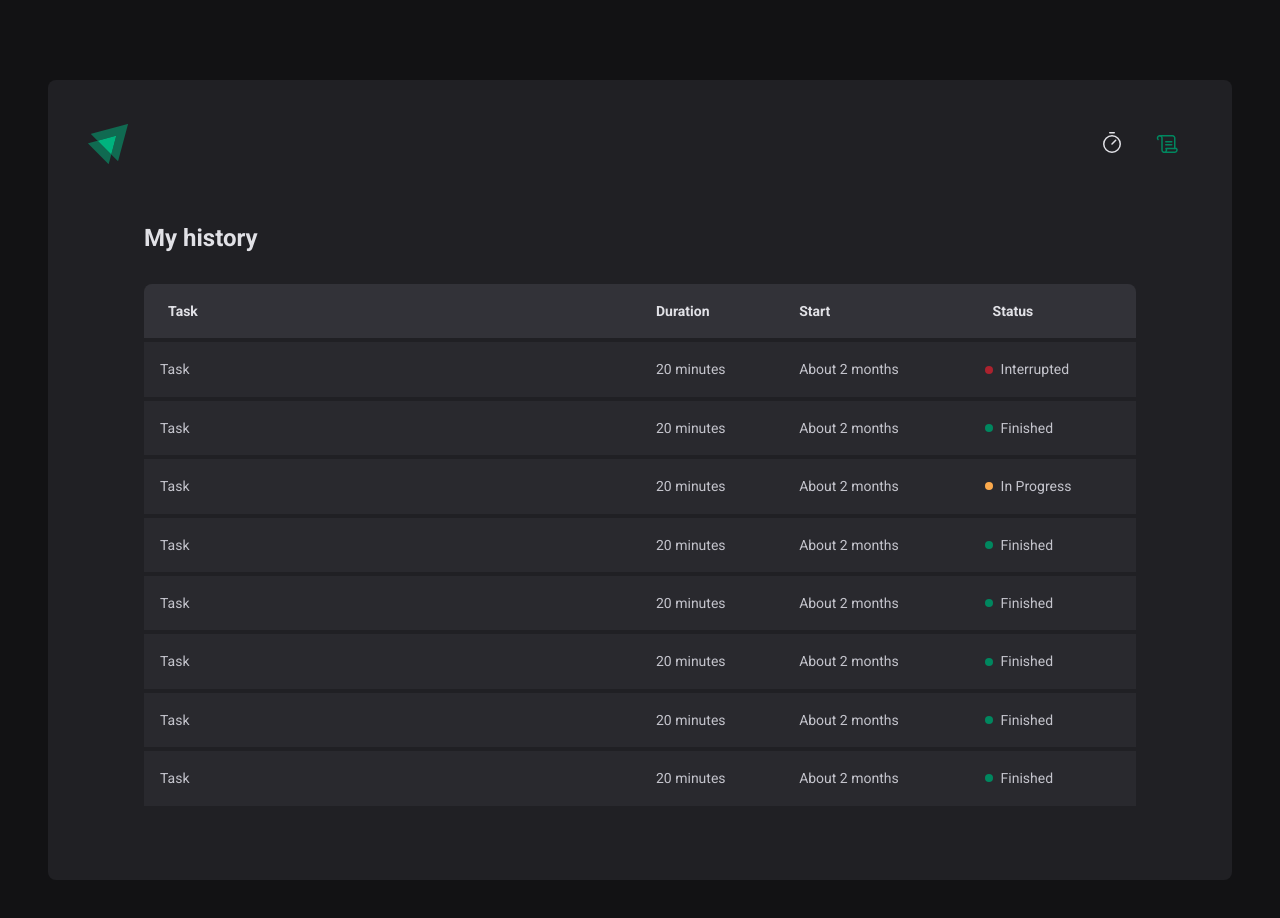
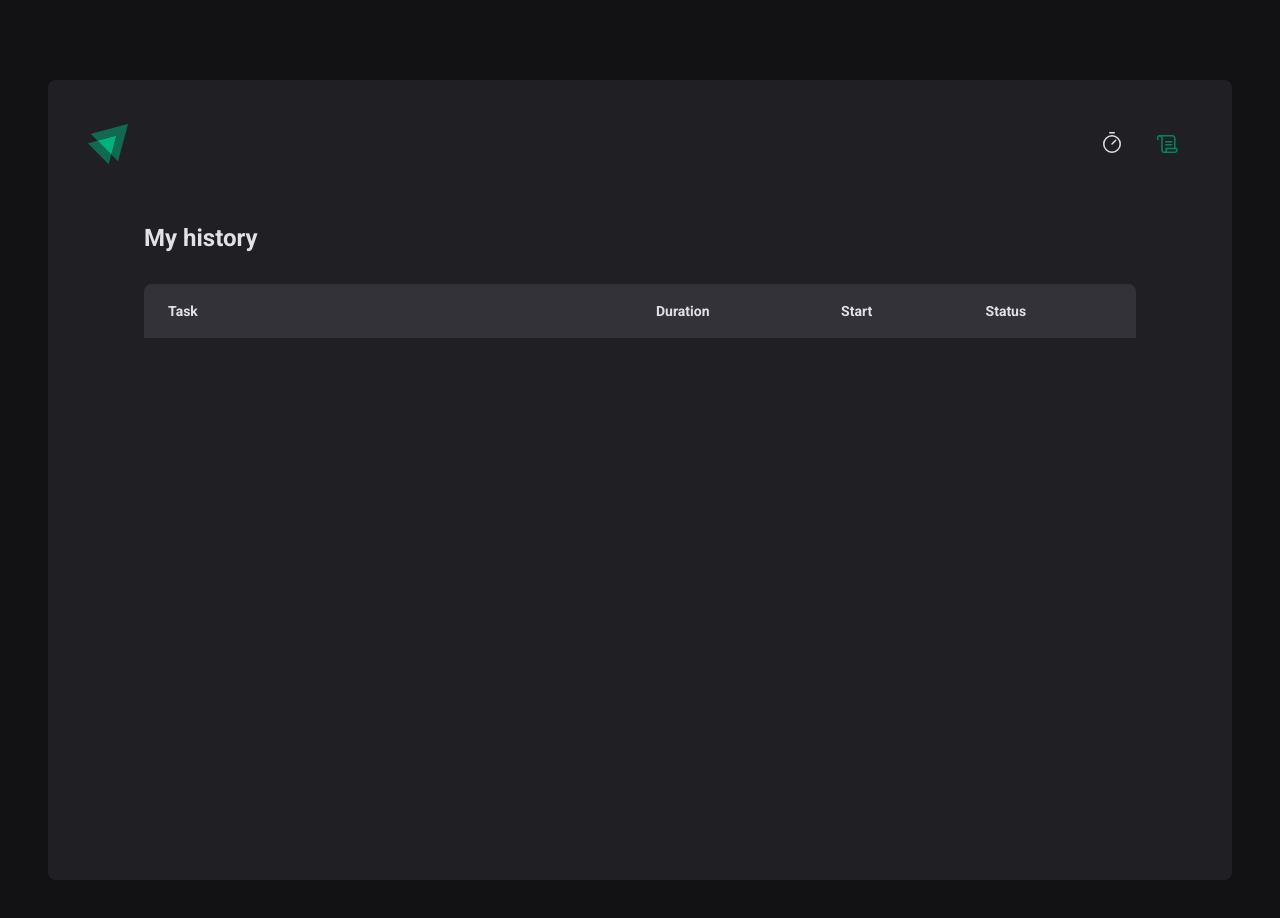
Before and after one commit to davidrock/react-ignite-timer, a React (Vite) app: page /history in a window 1280 px wide. Shown: the top 918 px of the page. Built offline with nearby package versions, Linux system fonts and the light colour scheme.

Commit message:
create CyclesContext and refactor the related code

```diff
--- a/src/App.tsx
+++ b/src/App.tsx
@@ -3,12 +3,15 @@
 import { defaultTheme } from './styles/themes/default'
 import Router from './Router'
 import { BrowserRouter } from 'react-router-dom'
+import { CyclesContextProvider } from './contexts/CyclesContext'
 
 function App() {
   return (
     <ThemeProvider theme={defaultTheme}>
       <BrowserRouter>
-        <Router />
+        <CyclesContextProvider>
+          <Router />
+        </CyclesContextProvider>
       </BrowserRouter>
       <GlobalStyle />
     </ThemeProvider>
--- /dev/null
+++ b/src/contexts/CyclesContext.tsx
@@ -0,0 +1,100 @@
+import { createContext, ReactNode, useState } from 'react'
+
+interface Cycle {
+  id: string
+  task: string
+  minutesAmount: number
+  startDate: Date
+  interruptedDate?: Date
+  finishedDate?: Date
+}
+
+interface CreateCycleData {
+  task: string
+  minutesAmount: number
+}
+
+interface CyclesContextType {
+  cycles: Cycle[]
+  activeCycle: Cycle | undefined
+  activeCycleId: string | null
+  amountSecondsPassed: number
+  markCurrentCycleAsFinished: () => void
+  setSecondsPassed: (seconds: number) => void
+  createNewCycle: (data: CreateCycleData) => void
+  interruptCurrentCycle: () => void
+}
+
+interface CyclesContextProviderProps {
+  children: ReactNode
+}
+
+export const CyclesContext = createContext({} as CyclesContextType)
+
+export function CyclesContextProvider({
+  children,
+}: CyclesContextProviderProps) {
+  const [cycles, setCycles] = useState<Cycle[]>([])
+  const [activeCycleId, setActiveCycleId] = useState<string | null>(null)
+  const [amountSecondsPassed, setAmountSecondsPassed] = useState(0)
+  const activeCycle = cycles.find((c) => c.id === activeCycleId)
+
+  function setSecondsPassed(seconds: number) {
+    setAmountSecondsPassed(seconds)
+  }
+
+  function markCurrentCycleAsFinished() {
+    setCycles((state) =>
+      state.map((cycle) => {
+        if (cycle.id === activeCycleId) {
+          return { ...cycle, interruptedDate: new Date() }
+        } else {
+          return cycle
+        }
+      }),
+    )
+  }
+
+  function createNewCycle(data: CreateCycleData) {
+    const id = new Date().getTime().toString()
+    const newCycle: Cycle = {
+      id,
+      task: data.task,
+      minutesAmount: data.minutesAmount,
+      startDate: new Date(),
+    }
+    setCycles((state) => [...state, newCycle])
+    setActiveCycleId(id)
+    setAmountSecondsPassed(0)
+  }
+
+  function interruptCurrentCycle() {
+    setCycles((state) =>
+      state.map((cycle) => {
+        if (cycle.id === activeCycleId) {
+          return { ...cycle, interruptedDate: new Date() }
+        } else {
+          return cycle
+        }
+      }),
+    )
+    setActiveCycleId(null)
+  }
+
+  return (
+    <CyclesContext.Provider
+      value={{
+        cycles,
+        activeCycle,
+        activeCycleId,
+        markCurrentCycleAsFinished,
+        amountSecondsPassed,
+        setSecondsPassed,
+        createNewCycle,
+        interruptCurrentCycle,
+      }}
+    >
+      {children}
+    </CyclesContext.Provider>
+  )
+}
--- a/src/pages/History/index.tsx
+++ b/src/pages/History/index.tsx
@@ -1,7 +1,10 @@
-import React from 'react'
+import React, { useContext } from 'react'
+import { CyclesContext } from '../../contexts/CyclesContext'
 import { HistoryContainer, HistoryList, Status } from './styles'
+import { formatDistanceToNow } from 'date-fns'
 
 export default function History() {
+  const { cycles } = useContext(CyclesContext)
   return (
     <HistoryContainer>
       <h1>My history</h1>
@@ -16,70 +19,30 @@
             </tr>
           </thead>
           <tbody>
-            <tr>
-              <td>Task</td>
-              <td>20 minutes</td>
-              <td>About 2 months</td>
-              <td>
-                <Status statusColor="red">Interrupted</Status>
-              </td>
-            </tr>
-            <tr>
-              <td>Task</td>
-              <td>20 minutes</td>
-              <td>About 2 months</td>
-              <td>
-                <Status statusColor="green">Finished</Status>
-              </td>
-            </tr>
-            <tr>
-              <td>Task</td>
-              <td>20 minutes</td>
-              <td>About 2 months</td>
-              <td>
-                <Status statusColor="yellow">In Progress</Status>
-              </td>
-            </tr>
-            <tr>
-              <td>Task</td>
-              <td>20 minutes</td>
-              <td>About 2 months</td>
-              <td>
-                <Status statusColor="green">Finished</Status>
-              </td>
-            </tr>
-            <tr>
-              <td>Task</td>
-              <td>20 minutes</td>
-              <td>About 2 months</td>
-              <td>
-                <Status statusColor="green">Finished</Status>
-              </td>
-            </tr>
-            <tr>
-              <td>Task</td>
-              <td>20 minutes</td>
-              <td>About 2 months</td>
-              <td>
-                <Status statusColor="green">Finished</Status>
-              </td>
-            </tr>
-            <tr>
-              <td>Task</td>
-              <td>20 minutes</td>
-              <td>About 2 months</td>
-              <td>
-                <Status statusColor="green">Finished</Status>
-              </td>
-            </tr>
-            <tr>
-              <td>Task</td>
-              <td>20 minutes</td>
-              <td>About 2 months</td>
-              <td>
-                <Status statusColor="green">Finished</Status>
-              </td>
-            </tr>
+            {cycles.map((c) => {
+              return (
+                <tr key={c.id}>
+                  <td>{c.task}</td>
+                  <td>{c.minutesAmount} minutes</td>
+                  <td>
+                    {formatDistanceToNow(c.startDate, { addSuffix: true })}
+                  </td>
+                  <td>
+                    {c.finishedDate && (
+                      <Status statusColor="green">Finished</Status>
+                    )}
+
+                    {c.interruptedDate && (
+                      <Status statusColor="red">Interrupted</Status>
+                    )}
+
+                    {!c.interruptedDate && !c.finishedDate && (
+                      <Status statusColor="yellow">In progress</Status>
+                    )}
+                  </td>
+                </tr>
+              )
+            })}
           </tbody>
         </table>
       </HistoryList>
--- a/src/pages/Home/components/Countdown/index.tsx
+++ b/src/pages/Home/components/Countdown/index.tsx
@@ -1,6 +1,6 @@
 import { differenceInSeconds } from 'date-fns'
 import { useContext, useEffect } from 'react'
-import { CyclesContext } from '../..'
+import { CyclesContext } from '../../../../contexts/CyclesContext'
 import { CountdownContainer, Separator } from './styles'
 
 export default function Countdown() {
--- a/src/pages/Home/components/NewCycleForm/index.tsx
+++ b/src/pages/Home/components/NewCycleForm/index.tsx
@@ -1,7 +1,7 @@
 import { useContext } from 'react'
 import { FormContainer, TaskInput, MinutesAmountInput } from './styles'
-import { CyclesContext } from '../..'
 import { useFormContext } from 'react-hook-form'
+import { CyclesContext } from '../../../../contexts/CyclesContext'
 
 export default function NewCycleForm() {
   const { activeCycle } = useContext(CyclesContext)
--- a/src/pages/Home/index.tsx
+++ b/src/pages/Home/index.tsx
@@ -2,7 +2,7 @@
 import { zodResolver } from '@hookform/resolvers/zod'
 import * as zod from 'zod'
 import { FormProvider, useForm } from 'react-hook-form'
-import { createContext, useState } from 'react'
+import { useContext } from 'react'
 import {
   HomeContainer,
   StartCountdownButton,
@@ -10,25 +10,7 @@
 } from './styles'
 import NewCycleForm from './components/NewCycleForm'
 import Countdown from './components/Countdown'
-
-interface Cycle {
-  id: string
-  task: string
-  minutesAmount: number
-  startDate: Date
-  interruptedDate?: Date
-  finishedDate?: Date
-}
-
-interface CyclesContextType {
-  activeCycle: Cycle | undefined
-  activeCycleId: string | null
-  amountSecondsPassed: number
-  markCurrentCycleAsFinished: () => void
-  setSecondsPassed: (seconds: number) => void
-}
-
-export const CyclesContext = createContext({} as CyclesContextType)
+import { CyclesContext } from '../../contexts/CyclesContext'
 
 const newCycleFormValidationSchema = zod.object({
   task: zod.string().min(1, 'Provide a task'),
@@ -41,58 +23,18 @@
 type NewCycleFormData = zod.infer<typeof newCycleFormValidationSchema>
 
 export default function Home() {
-  const [cycles, setCycles] = useState<Cycle[]>([])
-  const [activeCycleId, setActiveCycleId] = useState<string | null>(null)
-  const [amountSecondsPassed, setAmountSecondsPassed] = useState(0)
+  const { activeCycle, createNewCycle, interruptCurrentCycle } =
+    useContext(CyclesContext)
+
   const newCycleForm = useForm<NewCycleFormData>({
     resolver: zodResolver(newCycleFormValidationSchema),
   })
 
   const { handleSubmit, watch, reset } = newCycleForm
 
-  const activeCycle = cycles.find((c) => c.id === activeCycleId)
-
-  function setSecondsPassed(seconds: number) {
-    setAmountSecondsPassed(seconds)
-  }
-
-  function markCurrentCycleAsFinished() {
-    setCycles((state) =>
-      state.map((cycle) => {
-        if (cycle.id === activeCycleId) {
-          return { ...cycle, interruptedDate: new Date() }
-        } else {
-          return cycle
-        }
-      }),
-    )
-  }
-
   function handleCreateNewCycle(data: NewCycleFormData) {
-    const id = new Date().getTime().toString()
-    const newCycle: Cycle = {
-      id,
-      task: data.task,
-      minutesAmount: data.minutesAmount,
-      startDate: new Date(),
-    }
-    setCycles((state) => [...state, newCycle])
-    setActiveCycleId(id)
-    setAmountSecondsPassed(0)
+    createNewCycle(data)
     reset()
-  }
-
-  function handleStopCountdownCycle() {
-    setCycles((state) =>
-      state.map((cycle) => {
-        if (cycle.id === activeCycleId) {
-          return { ...cycle, interruptedDate: new Date() }
-        } else {
-          return cycle
-        }
-      }),
-    )
-    setActiveCycleId(null)
   }
 
   const task = watch('task')
@@ -101,25 +43,13 @@
   return (
     <HomeContainer>
       <form onSubmit={handleSubmit(handleCreateNewCycle)} action="">
-        <CyclesContext.Provider
-          value={{
-            activeCycle,
-            activeCycleId,
-            markCurrentCycleAsFinished,
-            amountSecondsPassed,
-            setSecondsPassed,
-          }}
-        >
         <FormProvider {...newCycleForm}>
           <NewCycleForm />
         </FormProvider>
         <Countdown />
 
         {activeCycle ? (
-            <StopCountdownButton
-              type="button"
-              onClick={handleStopCountdownCycle}
-            >
+          <StopCountdownButton type="button" onClick={interruptCurrentCycle}>
             <HandPalm size={24} />
             Stop
           </StopCountdownButton>
@@ -129,7 +59,6 @@
             Start
           </StartCountdownButton>
         )}
-        </CyclesContext.Provider>
       </form>
     </HomeContainer>
   )
```
Lines whose indentation alone changed are shown as unchanged.
